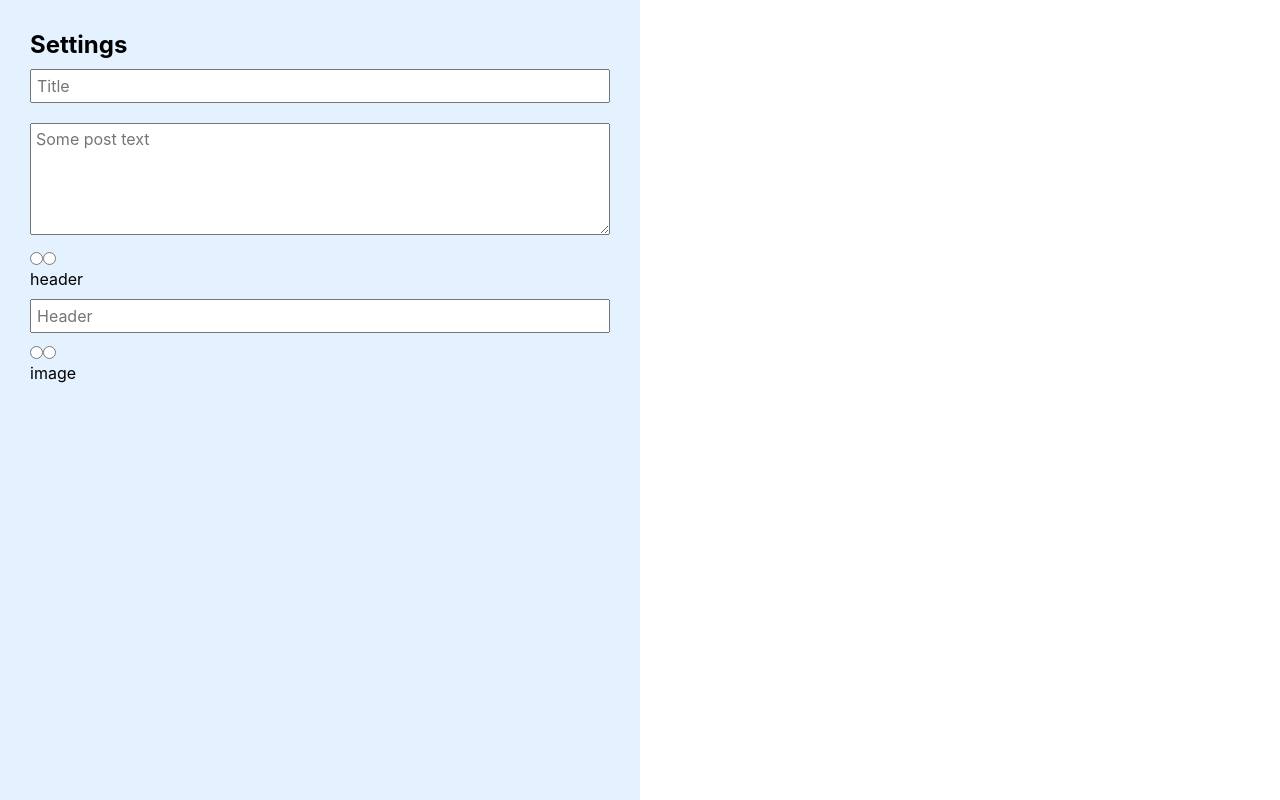
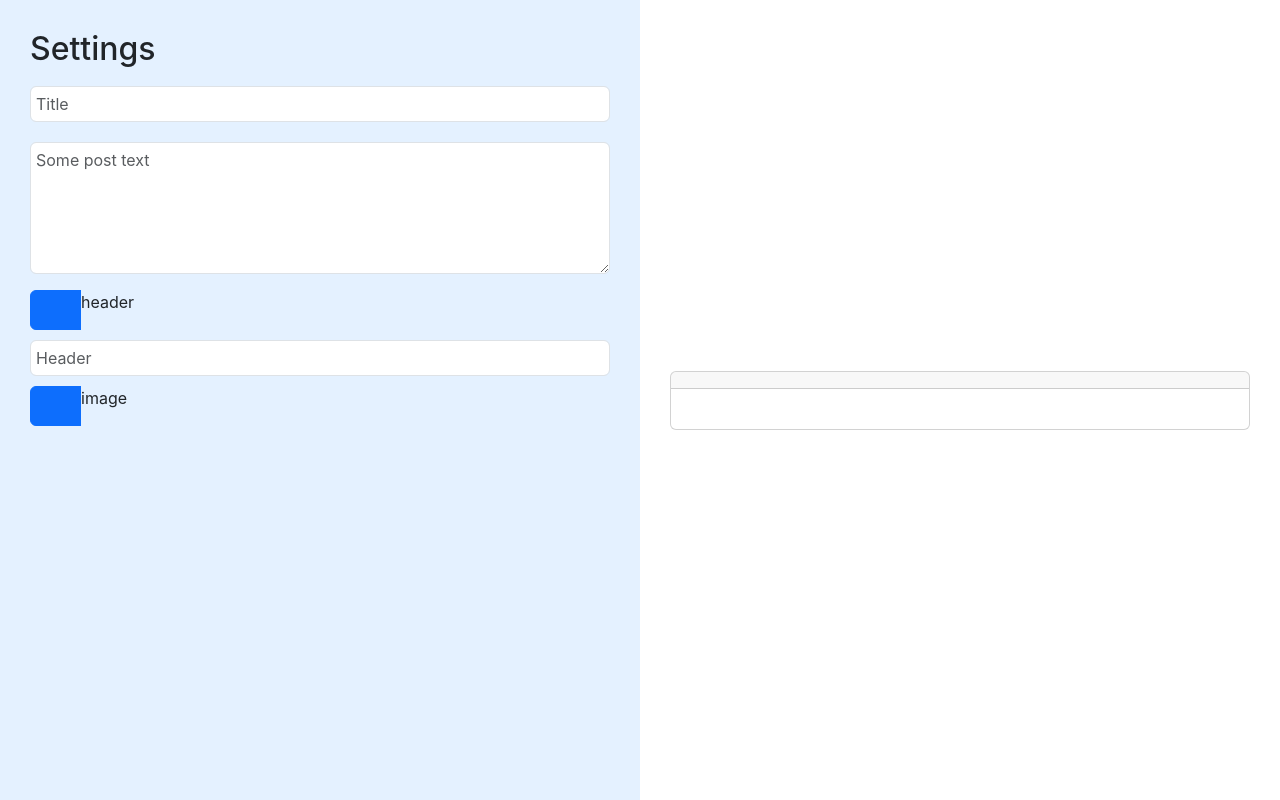
Before and after one commit to ElisabethFox/react-test-task, a React (Create React App) app: page / in a window 1280 px wide. Built offline with nearby package versions, Linux system fonts and the light colour scheme.

Commit message:
add Post Card component

```diff
--- /dev/null
+++ b/src/components/post-preview/PostContentCard.jsx
@@ -0,0 +1,18 @@
+import Card from 'react-bootstrap/Card';
+
+const PostContentCard = ( { title, text, header} ) => {
+    return (
+        <Card className="post-content__card">
+        <Card.Header>{header}</Card.Header>
+        {/* <Card.Img variant="top" src="holder.js/100px180" /> */}
+        <Card.Body>
+          <Card.Title>{title}</Card.Title>
+          <Card.Text>
+            {text}
+          </Card.Text>
+        </Card.Body>
+      </Card>
+    );
+}
+
+export default PostContentCard;
--- a/src/components/post-preview/PostContentContainer.jsx
+++ /dev/null
@@ -1,9 +0,0 @@
-const PostContentContainer = () => {
-    return (
-        <div>
-
-        </div>
-    );
-}
-
-export default PostContentContainer;
--- a/src/components/post-preview/PostPreview.jsx
+++ b/src/components/post-preview/PostPreview.jsx
@@ -1,9 +1,9 @@
-import PostContentContainer from "./PostContentContainer";
+import PostContentCard from "./PostContentCard";
 
 const PostPreview = () => {
     return (
         <div className="post-container post-preview">
-            <PostContentContainer />
+            <PostContentCard />
         </div>
     );
 }
--- a/src/index.css
+++ b/src/index.css
@@ -1,4 +1,5 @@
 @import './reset.css';
+@import 'bootstrap';
 
 body {
   margin: 0;
@@ -29,12 +30,22 @@ code {
   background-color: #e4f1ff;
 }
 
+.post-preview {
+  display: flex;
+  flex-direction: column;
+
+  justify-content: center;
+}
+
 .form {
   display: inline-block;
 
   margin: 10px 0;
   padding: 5px 5px;
-  width: 100%;
 
   resize: vertical;
 }
+
+.post-content__card {
+  margin: 0 30px;
+}
```
Also changed, not shown: src/context/PostDataContext.jsx (added).
